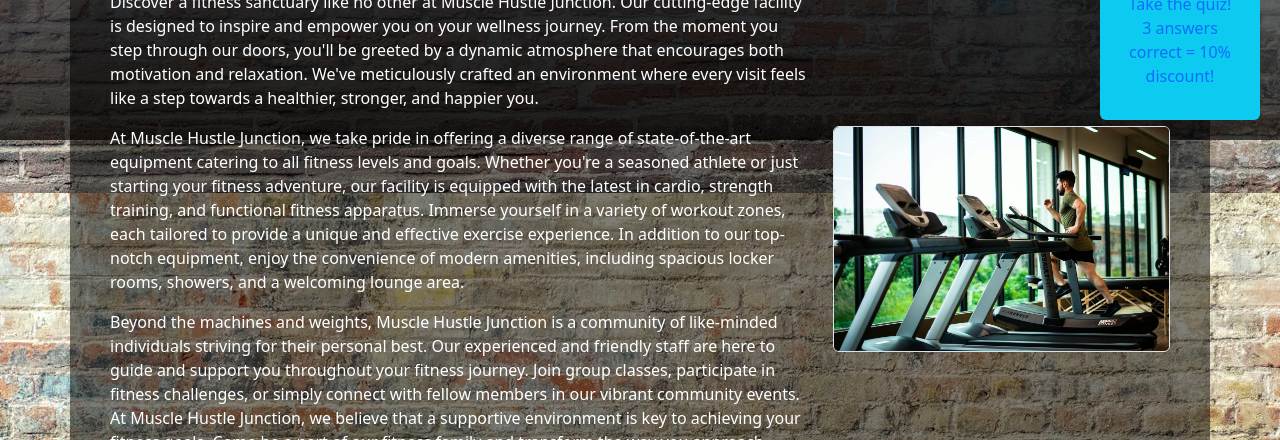
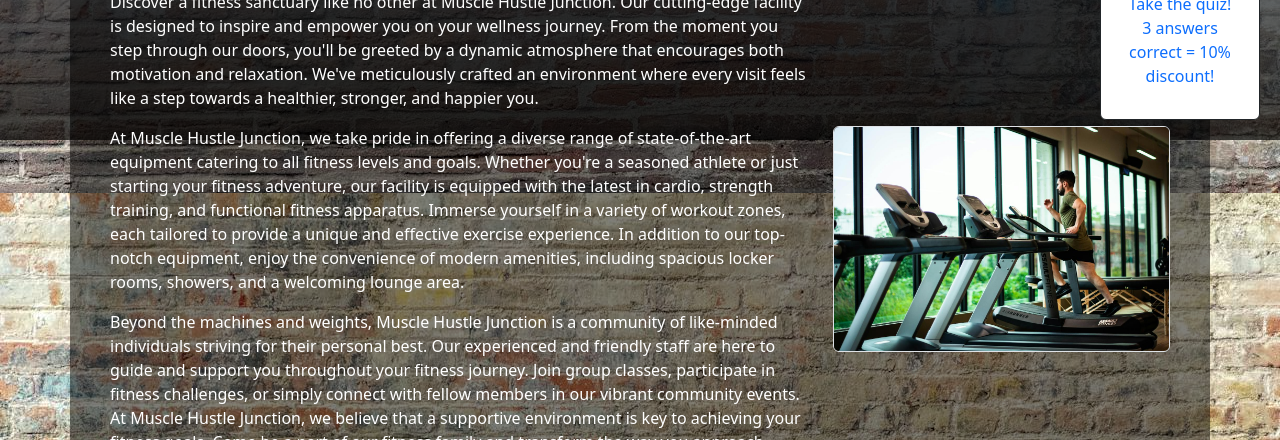
Before and after one commit to x23222166/gym-website, a plain HTML site: page index.html in a window 1280 px wide. Shown: the part 660-1100 px from the top of the page. Drawn offline with nearby package versions, Linux system fonts and the light colour scheme.

Commit message:
Change promo-box styling

```diff
--- a/index.html
+++ b/index.html
@@ -18,7 +18,7 @@
     <a href="./pages/game/game.html">
       <div
         id="promo-box"
-        class="bg-info rounded p-3 d-flex justify-content-around align-items-center text-center"
+        class="bg-white border border-dark rounded p-3 d-flex justify-content-around align-items-center text-center"
       >
         Take the quiz!<br />3 answers correct = 10% discount!
       </div>
```
